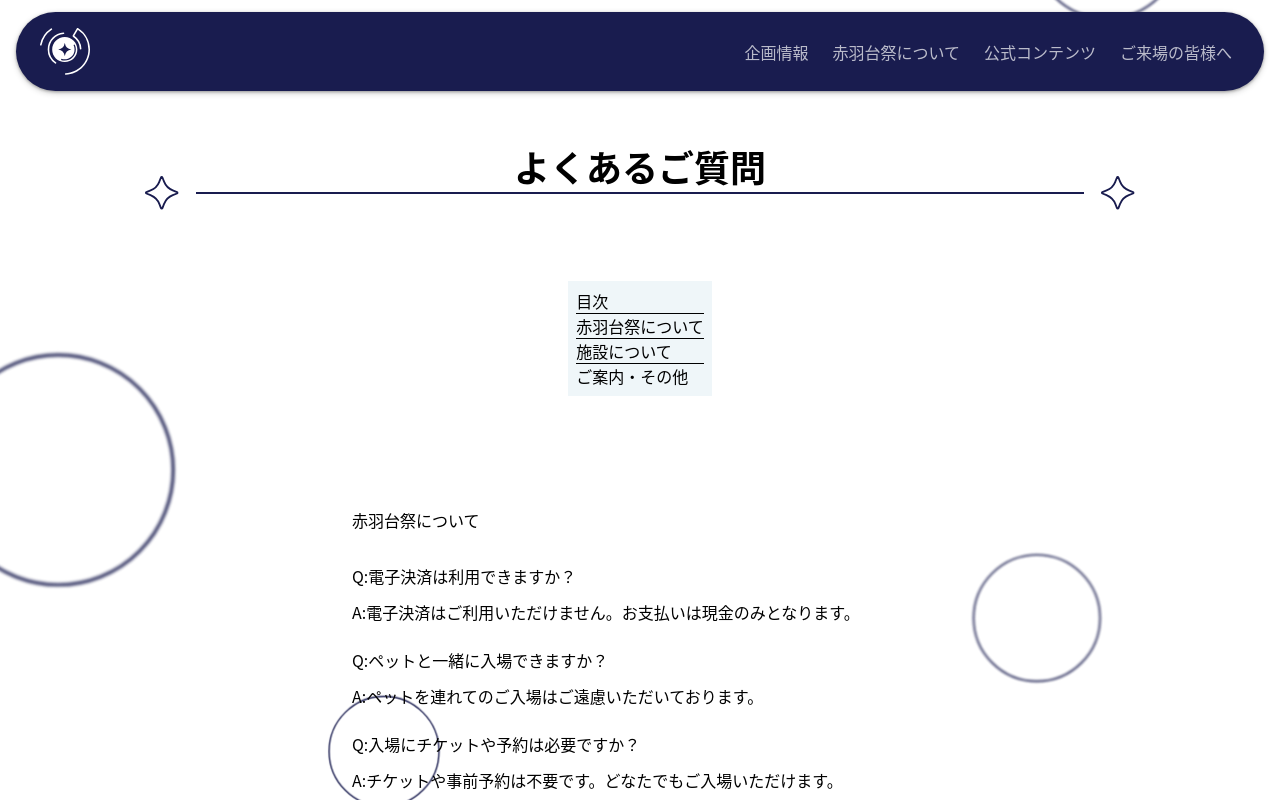
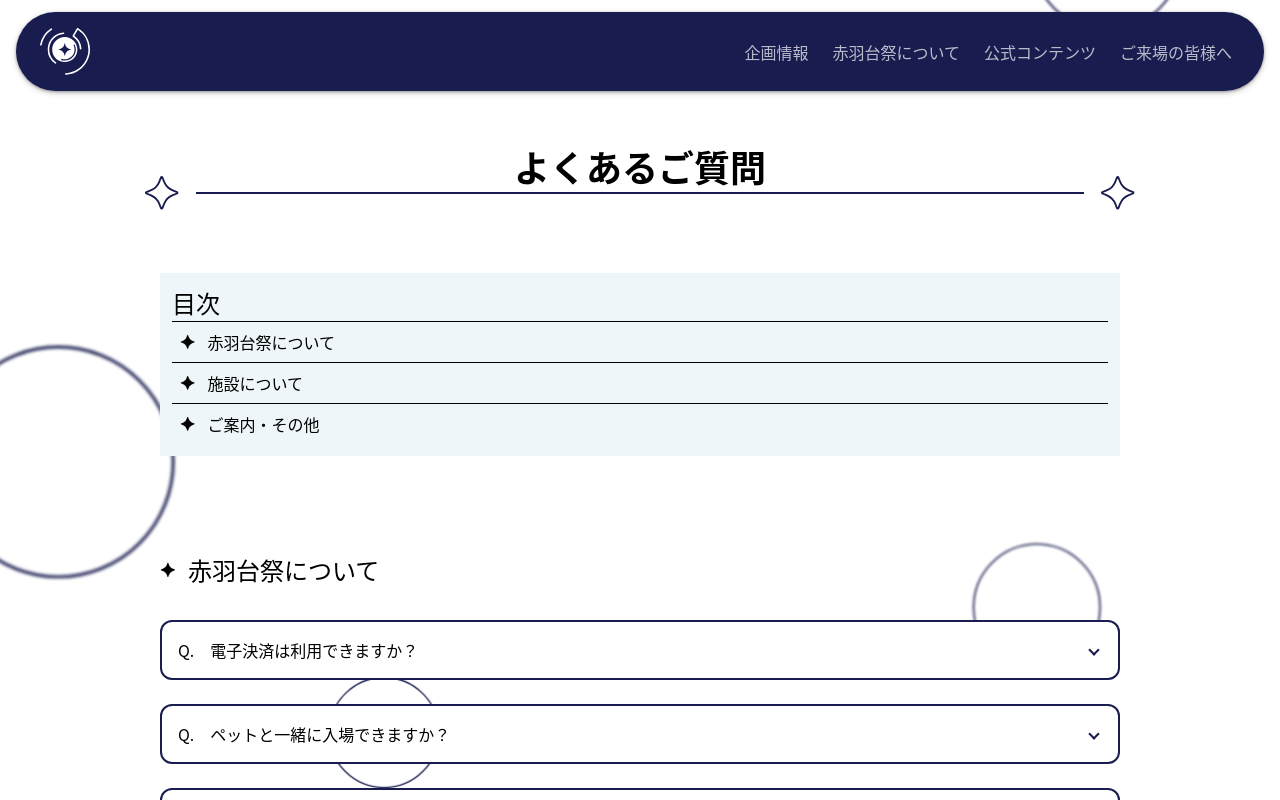
Before and after one commit to AKABANEDAI-FES/2025-akabanedai-fes, a Next.js app: page /faq in a window 1280 px wide. Built offline with nearby package versions, Linux system fonts and the light colour scheme; no server answers.

Commit message:
スタイリング実装

```diff
--- a/src/app/faq/_components/faq-list/faq-list.module.css
+++ b/src/app/faq/_components/faq-list/faq-list.module.css
@@ -3,3 +3,21 @@
   flex-direction: column;
   gap: var(--space-xl);
 }
+
+.blackStarIcon {
+  width: 1em;
+  height: 1em;
+  fill: currentcolor;
+}
+
+.sectionName {
+  font-size: var(--font-size-2xl);
+
+}
+
+.sectionHeader {
+  display: flex;
+  flex-direction: row;
+  align-items: center;
+  gap: var(--space-sm);
+}
--- a/src/app/faq/_components/faq-list/faq-list.tsx
+++ b/src/app/faq/_components/faq-list/faq-list.tsx
@@ -1,6 +1,7 @@
 import { Text } from "@/components/ui/text";
 import { FaqView } from "../faq-view";
 import faqData from "./faq.json";
+import Star from "@/assets/star.svg";
 import styles from "./faq-list.module.css";
 
 interface FaqListProps {
@@ -16,7 +17,10 @@ export function FaqList({ qa_id }: FaqListProps) {
 
   return (
     <div className={styles.faqList}>
-      <Text>{section.id}</Text>
+      <div className={styles.sectionHeader}>
+        <Star className={styles.blackStarIcon} />
+        <Text className={styles.sectionName}>{section.id}</Text>
+      </div>
       <FaqView qa={section.qa} />
     </div>
   );
--- a/src/app/faq/_components/faq-view/faq-view.module.css
+++ b/src/app/faq/_components/faq-view/faq-view.module.css
@@ -1,15 +1,72 @@
 .faqItem {
   margin-bottom: var(--space-lg);
+  border: 2px solid var(--theme-default);
+  border-radius: var(--radius-l3);
+  padding: var(--space-md);
+  background-color: var(--bg-default);
 }
 
 .question {
-  margin-bottom: var(--space-sm);
+  width: 100%;
   display: flex;
+  justify-content: space-between;
+  flex-direction: row;
+  align-items: center;
+}
+
+.questionText {
+  display: flex;
+  gap: var(--space-md);
   flex-direction: row;
 }
 
+.divider {
+  margin-top: var(--space-sm);
+  margin-bottom: var(--space-sm);
+}
+
+/* ▼ 矢印 */
+.arrow {
+  position: relative;
+  width: 16px;
+  height: 16px;
+  display: flex;
+  align-items: center;
+  justify-content: center;
+}
+
+.arrow::before {
+  content: "";
+  display: block;
+  width: 8px;
+  height: 8px;
+  border-left: 2px solid var(--theme-default);
+  border-top: 2px solid var(--theme-default);
+  transform: rotate(-135deg);
+  transform-origin: center;
+  transition: transform 0.3s ease;
+}
+
+.arrowOpen::before {
+  transform: translate(-50%, -20%) rotate(45deg);
+}
+
 .answer {
-  margin-bottom: var(--space-sm);
   display: flex;
   flex-direction: row;
+  gap: var(--space-md);
+  animation: fadeSlideIn 0.35s ease forwards;
 }
+
+/* 開くときのアニメーション */
+@keyframes fadeSlideIn {
+  0% {
+    opacity: 0;
+    transform: translateY(-6px);
+  }
+
+  100% {
+    opacity: 1;
+    transform: translateY(0);
+  }
+}
--- a/src/app/faq/_components/faq-view/faq-view.tsx
+++ b/src/app/faq/_components/faq-view/faq-view.tsx
@@ -1,4 +1,8 @@
+'use client';
+
+import { useState } from "react";
 import { Text } from "@/components/ui/text";
+import { Divider } from "@/components/ui/divider";
 import styles from "./faq-view.module.css";
 
 interface QA {
@@ -11,16 +15,50 @@ interface FaqViewProps {
 }
 
 export function FaqView({ qa }: FaqViewProps) {
+  const [openIndexes, setOpenIndexes] = useState<number[]>([]);
+
+const toggle = (index: number) => {
+  if (openIndexes.includes(index)) {
+    // すでに開いている → 閉じる
+    setOpenIndexes(openIndexes.filter((i) => i !== index));
+  } else {
+    // 閉じている → 開く
+    setOpenIndexes([...openIndexes, index]);
+  }
+};
+
   return (
     <div>
-      {qa.map((item) => (
+      {qa.map((item, index) => (
         <div key={item.q} className={styles.faqItem}>
-          <div className={styles.question}>
-            Q:<Text>{item.q}</Text>
-          </div>
-          <div className={styles.answer}>
-            A:<Text>{item.a}</Text>
-          </div>
+          <button
+            type="button"
+            className={styles.question}
+            onClick={() => toggle(index)}
+            aria-expanded={openIndexes.includes(index)}
+            style={{ cursor: "pointer" }}
+          >
+            <div className={styles.questionText}>
+              <Text>Q.</Text>
+              <Text>{item.q}</Text>
+            </div>
+
+            {/* 矢印 */}
+              <span
+                className={`${styles.arrow} ${openIndexes.includes(index) ? styles.arrowOpen : ""}`}
+              />
+          </button>
+
+          {/* Aを表示 */}
+          {openIndexes.includes(index) && (
+            <div >
+              <Divider className={styles.divider} />
+              <div className={styles.answer}>
+                <Text>A.</Text>
+                <Text>{item.a}</Text>
+              </div>
+            </div>
+          )}
         </div>
       ))}
     </div>
--- a/src/app/faq/_components/table-of-contents/table-of-contents.module.css
+++ b/src/app/faq/_components/table-of-contents/table-of-contents.module.css
@@ -1,15 +1,38 @@
 .tocContainer {
   width: 100%;
-  max-width: var(--size-xl);
   margin-inline: auto;
   display: flex;
   flex-direction: column;
-  margin-top: var(--space-lg);
-  margin-bottom: var(--space-2xl);
-  background-color: #eff6f9;
-  padding: var(--space-xs);
+  background-color: var(--bg-canvas);
+  padding: var(--space-sm);
 }
 
 .tocList {
   padding-left: 0;
 }
+
+.listItems {
+  display: flex;
+  flex-direction: row;
+  align-items: center;
+  padding: var(--space-xs);
+  gap: var(--space-sm);
+}
+
+.blackStarIcon {
+  width: 1em;
+  height: 1em;
+  fill: currentcolor;
+}
+
+.tocLink {
+  width: 100%;
+}
+
+.tocLink:hover {
+  background-color: var(--color-gray-a1);
+}
+
+.tocName {
+  font-size: var(--font-size-2xl);
+}
--- a/src/app/faq/_components/table-of-contents/table-of-contents.tsx
+++ b/src/app/faq/_components/table-of-contents/table-of-contents.tsx
@@ -1,27 +1,31 @@
 import { Divider } from "@/components/ui/divider";
 import { Text } from "@/components/ui/text";
 import styles from "./table-of-contents.module.css";
+import Star from "@/assets/star.svg";
 
 export function TableOfContents() {
   return (
     <div className={styles.tocContainer}>
-      <h2>目次</h2>
+      <h2><Text className={styles.tocName}>目次</Text></h2>
       <Divider />
       <ul className={styles.tocList}>
-        <li>
-          <a href="#赤羽台祭について">
+        <li className={styles.listItems}>
+          <Star className={styles.blackStarIcon} />
+          <a href="#赤羽台祭について" className={styles.tocLink}>
             <Text>赤羽台祭について</Text>
           </a>
         </li>
         <Divider />
-        <li>
-          <a href="#施設について">
+        <li className={styles.listItems}>
+          <Star className={styles.blackStarIcon} />
+          <a href="#施設について" className={styles.tocLink}>
             <Text>施設について</Text>
           </a>
         </li>
         <Divider />
-        <li>
-          <a href="#ご案内・その他">
+        <li className={styles.listItems}>
+          <Star className={styles.blackStarIcon} />
+          <a href="#ご案内・その他" className={styles.tocLink}>
             <Text>ご案内・その他</Text>
           </a>
         </li>
--- a/src/app/faq/page.module.css
+++ b/src/app/faq/page.module.css
@@ -7,15 +7,17 @@
   gap: var(--space-3xl);
 }
 
-.mainContent {
+.tocSection {
+  width: 100%;
+  padding: var(--space-md);
+  margin-inline: auto;
   display: flex;
   flex-direction: column;
-  gap: var(--space-xl);
 }
 
-.faqSections {
+.faqSection {
   width: 100%;
-  max-width: var(--size-xl);
+  padding: var(--space-md);
   margin-inline: auto;
   display: flex;
   flex-direction: column;
--- a/src/app/faq/page.tsx
+++ b/src/app/faq/page.tsx
@@ -8,7 +8,7 @@ import { TableOfContents } from "./_components/table-of-contents";
 import styles from "./page.module.css";
 
 export const metadata: Metadata = {
-  title: "FAQ - よくある質問",
+  title: "FAQ - よくあるご質問",
 };
 
 export default function faqPage() {
@@ -17,10 +17,10 @@ export default function faqPage() {
       <StarDecoration>
         <Heading as="h1">よくあるご質問</Heading>
       </StarDecoration>
-      <div className={styles.mainContent}>
+      <Container as="section" className={styles.tocSection}>
         <TableOfContents />
-      </div>
-      <div className={styles.faqSections}>
+      </Container>
+      <Container as="section" className={styles.faqSection}>
         <div id="赤羽台祭について">
           <FaqList qa_id="赤羽台祭について" />
         </div>
@@ -30,7 +30,7 @@ export default function faqPage() {
         <div id="ご案内・その他">
           <FaqList qa_id="ご案内・その他" />
         </div>
-      </div>
+      </Container>
       <Text>インフォメーションはこちら↓</Text>
     </Container>
   );
```
